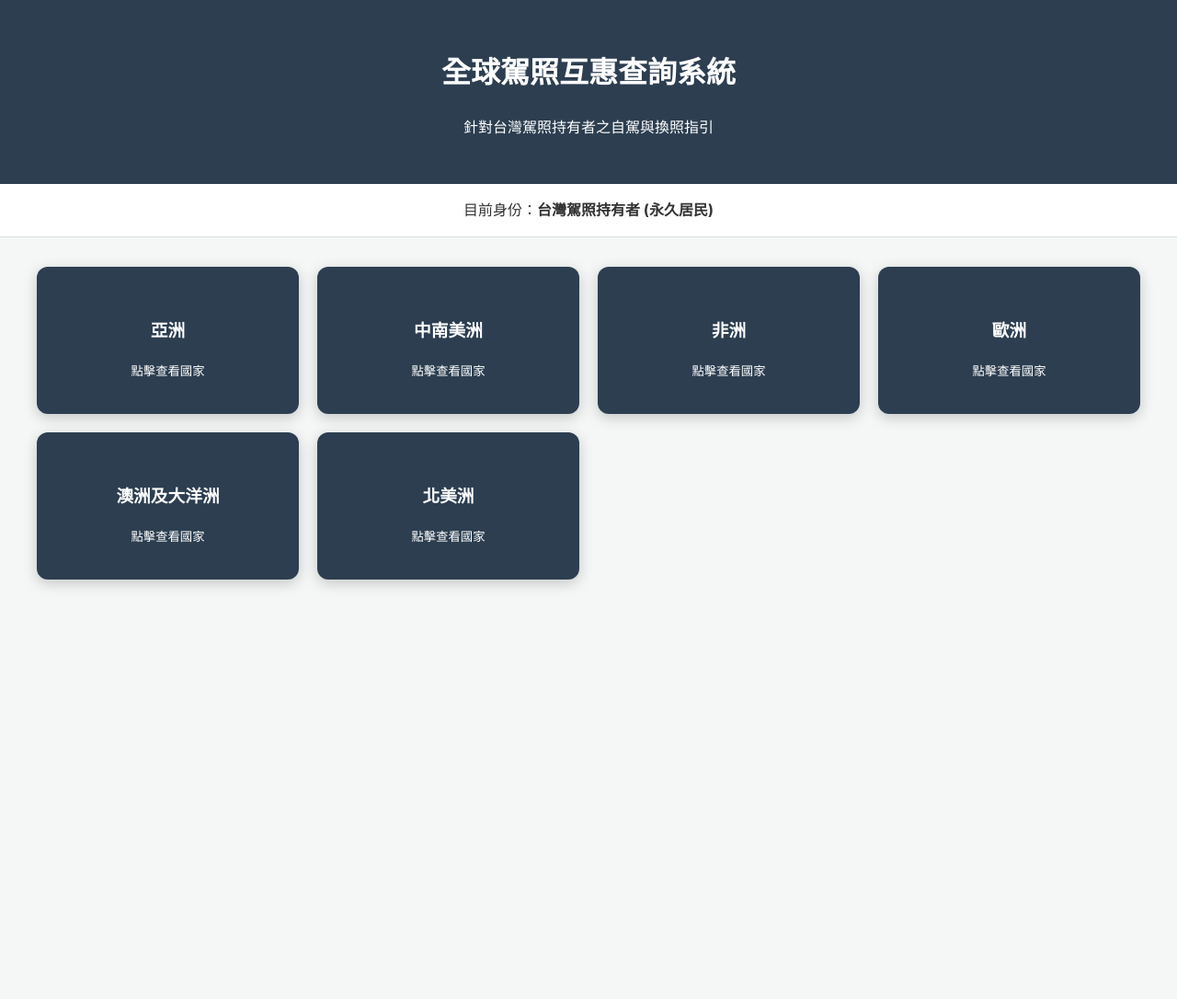
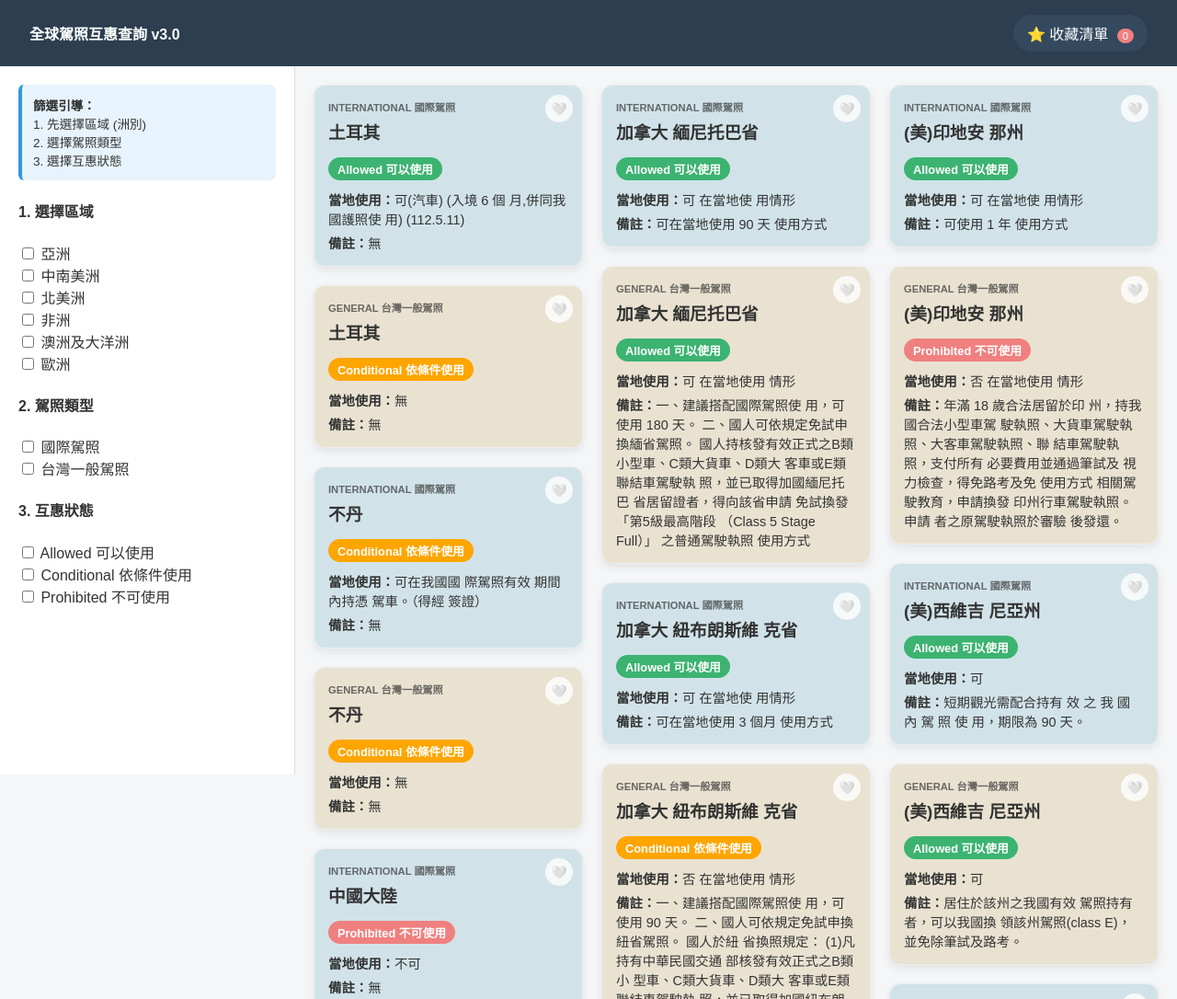
Before and after one commit to Amber0322/Driving-License-Reciprocity-Taiwanese, a plain HTML site: page index.html in a window 1280 px wide. Shown: the top 1086 px of the page at 92% size. Before the commit the page ends 800 px from the top, so only its background shows below. Drawn offline with Linux system fonts and the light colour scheme.

Commit message:
Version3_index.html

```diff
--- a/index.html
+++ b/index.html
@@ -3,118 +3,219 @@
 <head>
     <meta charset="UTF-8">
     <meta name="viewport" content="width=device-width, initial-scale=1.0">
-    <title>全球駕照互惠查詢索引 - UX Prototype</title>
+    <title>全球駕照互惠系統 v3.0</title>
     <style>
-        :root { --primary: #2c3e50; --success: #27ae60; --warning: #f39c12; --danger: #e74c3c; }
-        body { font-family: -apple-system, "Helvetica Neue", sans-serif; line-height: 1.6; margin: 0; background: #f4f7f6; color: #333; }
-        header { background: var(--primary); color: white; padding: 2rem; text-align: center; }
-        .filter-bar { background: #fff; padding: 1rem; text-align: center; border-bottom: 1px solid #ddd; }
+        :root {
+            /* 第一版燈號顏色 */
+            --status-green: #3cb371;
+            --status-orange: #ffa500;
+            --status-red: #f08080;
+            --intl-bg: #d1e3e9;
+            --tw-bg: #e9e2d1;
+            --sidebar-w: 280px;
+        }
 
-        .grid-container { display: grid; grid-template-columns: repeat(auto-fill, minmax(280px, 1fr)); gap: 20px; padding: 2rem; max-width: 1200px; margin: 0 auto; }
+        body { font-family: "PingFang TC", sans-serif; margin: 0; background: #f4f6f8; color: #333; display: flex; flex-direction: column; }
 
-        /* 第一層：洲際卡片 */
-        .continent-card { background: var(--primary); color: white; height: 160px; display: flex; flex-direction: column; align-items: center; justify-content: center; border-radius: 12px; cursor: pointer; transition: 0.3s; box-shadow: 0 4px 15px rgba(0,0,0,0.2); }
-        .continent-card:hover { transform: translateY(-5px); background: #34495e; }
+        /* 導航與收藏預覽 */
+        header { background: #2c3e50; color: white; padding: 1rem 2rem; display: flex; justify-content: space-between; align-items: center; position: sticky; top: 0; z-index: 1000; }
+        .fav-cart { position: relative; cursor: pointer; background: #34495e; padding: 8px 15px; border-radius: 20px; }
+        .fav-count { background: var(--status-red); color: white; border-radius: 50%; padding: 2px 6px; font-size: 0.7rem; margin-left: 5px; }
+        .fav-popup { display: none; position: absolute; top: 45px; right: 0; width: 250px; background: white; color: #333; box-shadow: 0 5px 20px rgba(0,0,0,0.2); border-radius: 8px; padding: 15px; z-index: 1001; }
 
-        /* 第二層：國家卡片 */
-        .country-card { background: white; border-radius: 10px; padding: 20px; cursor: pointer; border-left: 8px solid #ccc; transition: 0.3s; box-shadow: 0 2px 10px rgba(0,0,0,0.05); }
-        .country-card:hover { box-shadow: 0 5px 15px rgba(0,0,0,0.1); }
-        .country-card.status-success { border-left-color: var(--success); }
-        .country-card.status-warning { border-left-color: var(--warning); }
-        .country-card.status-danger { border-left-color: var(--danger); }
+        /* 手機版篩選切換 */
+        .mobile-filter-toggle { display: none; background: #34495e; color: white; padding: 10px; text-align: center; cursor: pointer; }
 
-        .badge { display: inline-block; padding: 2px 8px; border-radius: 4px; font-size: 0.75rem; font-weight: bold; margin-bottom: 8px; text-transform: uppercase; }
-        .badge-success { background: #d4edda; color: #155724; }
-        .badge-warning { background: #fff3cd; color: #856404; }
-        .badge-danger { background: #f8d7da; color: #721c24; }
+        .main-layout { display: flex; flex: 1; }
 
-        .details { max-height: 0; overflow: hidden; transition: max-height 0.4s ease; font-size: 0.9rem; color: #666; }
-        .active .details { max-height: 500px; margin-top: 15px; border-top: 1px dashed #eee; padding-top: 10px; }
+        /* 側邊欄與說明 */
+        aside { width: var(--sidebar-w); background: #fff; padding: 20px; border-right: 1px solid #ddd; height: calc(100vh - 70px); position: sticky; top: 70px; overflow-y: auto; }
+        .guide-box { background: #e8f4fd; padding: 12px; border-radius: 6px; font-size: 0.85rem; margin-bottom: 20px; border-left: 4px solid #3498db; }
 
-        #back-btn { margin: 20px; padding: 10px 20px; cursor: pointer; background: #eee; border: none; border-radius: 5px; font-weight: bold; }
+        /* Pinterest 錯落佈局 */
+        .content { flex: 1; padding: 20px; }
+        .masonry { column-count: 3; column-gap: 20px; }
+
+        /* 拆分後的獨立卡片 */
+        .card { break-inside: avoid; margin-bottom: 20px; border-radius: 12px; overflow: hidden; box-shadow: 0 4px 10px rgba(0,0,0,0.08); background: white; border: 1px solid #eee; position: relative; }
+        .card.type-intl { background: var(--intl-bg); }
+        .card.type-gen { background: var(--tw-bg); }
+        .card-body { padding: 15px; }
+        .card-label { font-size: 0.7rem; font-weight: bold; text-transform: uppercase; margin-bottom: 5px; opacity: 0.7; }
+
+        /* 燈號樣式 */
+        .badge { display: inline-block; padding: 3px 10px; border-radius: 15px; color: white; font-size: 0.8rem; font-weight: bold; margin: 10px 0; }
+        .bg-success { background: var(--status-green); }
+        .bg-warning { background: var(--status-orange); }
+        .bg-danger { background: var(--status-red); }
+
+        .fav-btn { position: absolute; top: 10px; right: 10px; border: none; background: rgba(255,255,255,0.8); border-radius: 50%; width: 30px; height: 30px; cursor: pointer; }
+
+        /* RWD 調整 */
+        @media (max-width: 1024px) { .masonry { column-count: 2; } }
+        @media (max-width: 768px) {
+            .main-layout { flex-direction: column; }
+            aside { width: 100%; height: auto; position: relative; top: 0; display: none; }
+            aside.active { display: block; }
+            .mobile-filter-toggle { display: block; }
+            .masonry { column-count: 1; }
+        }
+
+        footer { text-align: center; padding: 20px; font-size: 0.8rem; color: #777; background: #fff; border-top: 1px solid #eee; }
     </style>
 </head>
 <body>
 
 <header>
-    <h1>全球駕照互惠查詢系統</h1>
-    <p>針對台灣駕照持有者之自駕與換照指引</p>
+    <div><strong>全球駕照互惠查詢 v3.0</strong></div>
+    <div class="fav-cart" onclick="toggleFavPopup()">
+        ⭐ 收藏清單 <span class="fav-count" id="fav-count">0</span>
+        <div class="fav-popup" id="fav-popup" onclick="event.stopPropagation()">
+            <h4 style="margin-top:0">已收藏項目</h4>
+            <div id="fav-list" style="font-size:0.85rem">尚未收藏任何國家</div>
+        </div>
+    </div>
 </header>
 
-<div class="filter-bar">
-    <label>目前身份：<strong>台灣駕照持有者 (永久居民)</strong></label>
+<div class="mobile-filter-toggle" onclick="toggleSidebar()">🔍 點選以篩選條件</div>
+
+<div class="main-layout">
+    <aside id="sidebar">
+        <div class="guide-box">
+            <strong>篩選引導：</strong><br>
+            1. 先選擇區域 (洲別)<br>
+            2. 選擇駕照類型<br>
+            3. 選擇互惠狀態
+        </div>
+
+        <div class="filter-group">
+            <h4>1. 選擇區域</h4>
+            <div id="region-filters"></div>
+        </div>
+
+        <div class="filter-group">
+            <h4>2. 駕照類型</h4>
+            <label><input type="checkbox" value="intl" class="type-chk"> 國際駕照</label><br>
+            <label><input type="checkbox" value="gen" class="type-chk"> 台灣一般駕照</label>
+        </div>
+
+        <div class="filter-group">
+            <h4>3. 互惠狀態</h4>
+            <label><input type="checkbox" value="success" class="status-chk"> Allowed 可以使用</label><br>
+            <label><input type="checkbox" value="warning" class="status-chk"> Conditional 依條件使用</label><br>
+            <label><input type="checkbox" value="danger" class="status-chk"> Prohibited 不可使用</label>
+        </div>
+    </aside>
+
+    <main class="content">
+        <div class="masonry" id="card-grid"></div>
+    </main>
 </div>
 
-<main id="app">
-    <section id="continents-view">
-        <div class="grid-container" id="continent-grid"></div>
-    </section>
-
-    <section id="countries-view" style="display:none;">
-        <button id="back-btn" onclick="showContinents()">← 返回區域選擇</button>
-        <div class="grid-container" id="country-grid"></div>
-    </section>
-</main>
+<footer>
+    資料來源：中華民國交通部公路總局 | 最後更新：2026-01-23 <br>
+    最新資訊請確認公路總局網站
+</footer>
 
 <script>
-    const CONFIG = { dataUrl: 'data/data.json' };
-    let allData = [];
-    const continents = ["亞洲", "中南美洲", "非洲", "歐洲", "澳洲及大洋洲", "北美洲"];
+    const labels = { success: "Allowed 可以使用", warning: "Conditional 依條件使用", danger: "Prohibited 不可使用" };
+    let rawData = [];
+    let flattenedData = [];
+    let favorites = new Set();
 
-    async function fetchData() {
-        try {
-            const res = await fetch(CONFIG.dataUrl);
-            allData = await res.json();
-            renderContinents();
-        } catch (e) {
-            console.error("資料載入失敗:", e);
-            document.body.innerHTML += "<p style='text-align:center; color:red;'>無法載入 data/data.json，請確認檔案路徑是否正確。</p>";
-        }
+    async function init() {
+        const res = await fetch(`data/data.json?t=${Date.now()}`);
+        rawData = await res.json();
+
+        // 核心邏輯：將資料拆分成兩倍數量的獨立物件
+        rawData.forEach(d => {
+            flattenedData.push({ ...d, cardType: 'intl', info: d.international, cardId: `${d.country}-intl` });
+            flattenedData.push({ ...d, cardType: 'gen', info: d.general, cardId: `${d.country}-gen` });
+        });
+
+        setupRegionFilters();
+        render();
     }
 
-    function renderContinents() {
-        const grid = document.getElementById('continent-grid');
-        continents.forEach(name => {
+    function setupRegionFilters() {
+        const regions = [...new Set(rawData.map(d => d.region))];
+        const container = document.getElementById('region-filters');
+        regions.forEach(r => {
+            const el = document.createElement('div');
+            el.innerHTML = `<label><input type="checkbox" value="${r}" class="region-chk"> ${r}</label>`;
+            el.onchange = render;
+            container.appendChild(el);
+        });
+        document.querySelectorAll('.type-chk, .status-chk').forEach(c => c.onchange = render);
+    }
+
+    function render() {
+        const activeRegions = Array.from(document.querySelectorAll('.region-chk:checked')).map(c => c.value);
+        const activeTypes = Array.from(document.querySelectorAll('.type-chk:checked')).map(c => c.value);
+        const activeStatus = Array.from(document.querySelectorAll('.status-chk:checked')).map(c => c.value);
+
+        const grid = document.getElementById('card-grid');
+        grid.innerHTML = '';
+
+        const filtered = flattenedData.filter(d => {
+            const regMatch = activeRegions.length === 0 || activeRegions.includes(d.region);
+            const typeMatch = activeTypes.length === 0 || activeTypes.includes(d.cardType);
+            const statMatch = activeStatus.length === 0 || activeStatus.includes(d.info.status);
+            return regMatch && typeMatch && statMatch;
+        });
+
+        filtered.forEach(d => {
             const card = document.createElement('div');
-            card.className = 'continent-card';
-            card.innerHTML = `<h3>${name}</h3><small>點擊查看國家</small>`;
-            card.onclick = () => showCountries(name);
+            card.className = `card type-${d.cardType}`;
+            card.innerHTML = `
+                <button class="fav-btn" onclick="toggleFav('${d.cardId}', '${d.country}', '${d.cardType}')">
+                    ${favorites.has(d.cardId) ? '❤️' : '🤍'}
+                </button>
+                <div class="card-body">
+                    <div class="card-label">${d.cardType === 'intl' ? 'International 國際駕照' : 'General 台灣一般駕照'}</div>
+                    <h3 style="margin:5px 0;">${d.country}</h3>
+                    <div class="badge bg-${d.info.status}">${labels[d.info.status]}</div>
+                    <div style="font-size:0.9rem;"><strong>當地使用：</strong>${d.info.usage || '無'}</div>
+                    <div style="font-size:0.9rem; margin-top:5px;"><strong>備註：</strong>${d.info.notes || '無'}</div>
+                </div>
+            `;
             grid.appendChild(card);
         });
     }
 
-    function showCountries(region) {
-        document.getElementById('continents-view').style.display = 'none';
-        document.getElementById('countries-view').style.display = 'block';
-
-        const grid = document.getElementById('country-grid');
-        grid.innerHTML = '';
-
-        const filtered = allData.filter(d => d.region === region);
-        filtered.forEach(item => {
-            const card = document.createElement('div');
-            // 以「國際駕照」燈號作為卡片主色調
-            card.className = `country-card status-${item.international.status}`;
-            card.innerHTML = `
-                <span class="badge badge-${item.international.status}">國際駕照：${item.international.status}</span>
-                <h3 style="margin:5px 0;">${item.country}</h3>
-                <small>一般駕照換照：${item.general.status}</small>
-                <div class="details">
-                    <p><strong>🚗 當地使用：</strong>${item.international.usage}</p>
-                    <p><strong>📝 備註：</strong>${item.international.notes}</p>
-                </div>
-            `;
-            card.onclick = () => card.classList.toggle('active');
-            grid.appendChild(card);
-        });
+    // 收藏機制：像購物車預覽一樣
+    function toggleFav(id, country, type) {
+        if (favorites.has(id)) favorites.delete(id);
+        else favorites.add(id);
+        updateFavUI();
+        render();
     }
 
-    function showContinents() {
-        document.getElementById('continents-view').style.display = 'block';
-        document.getElementById('countries-view').style.display = 'none';
+    function updateFavUI() {
+        const countEl = document.getElementById('fav-count');
+        const listEl = document.getElementById('fav-list');
+        countEl.innerText = favorites.size;
+
+        if (favorites.size === 0) {
+            listEl.innerHTML = '尚未收藏任何國家';
+        } else {
+            listEl.innerHTML = Array.from(favorites).map(id => {
+                const [name, type] = id.split('-');
+                return `<div style="margin-bottom:5px; border-bottom:1px solid #eee;">📍 ${name} (${type === 'intl' ? '國際' : '一般'})</div>`;
+            }).join('');
+        }
     }
 
-    fetchData();
+    function toggleFavPopup() {
+        const p = document.getElementById('fav-popup');
+        p.style.display = p.style.display === 'block' ? 'none' : 'block';
+    }
+
+    function toggleSidebar() {
+        document.getElementById('sidebar').classList.toggle('active');
+    }
+
+    init();
 </script>
 </body>
 </html>
```
